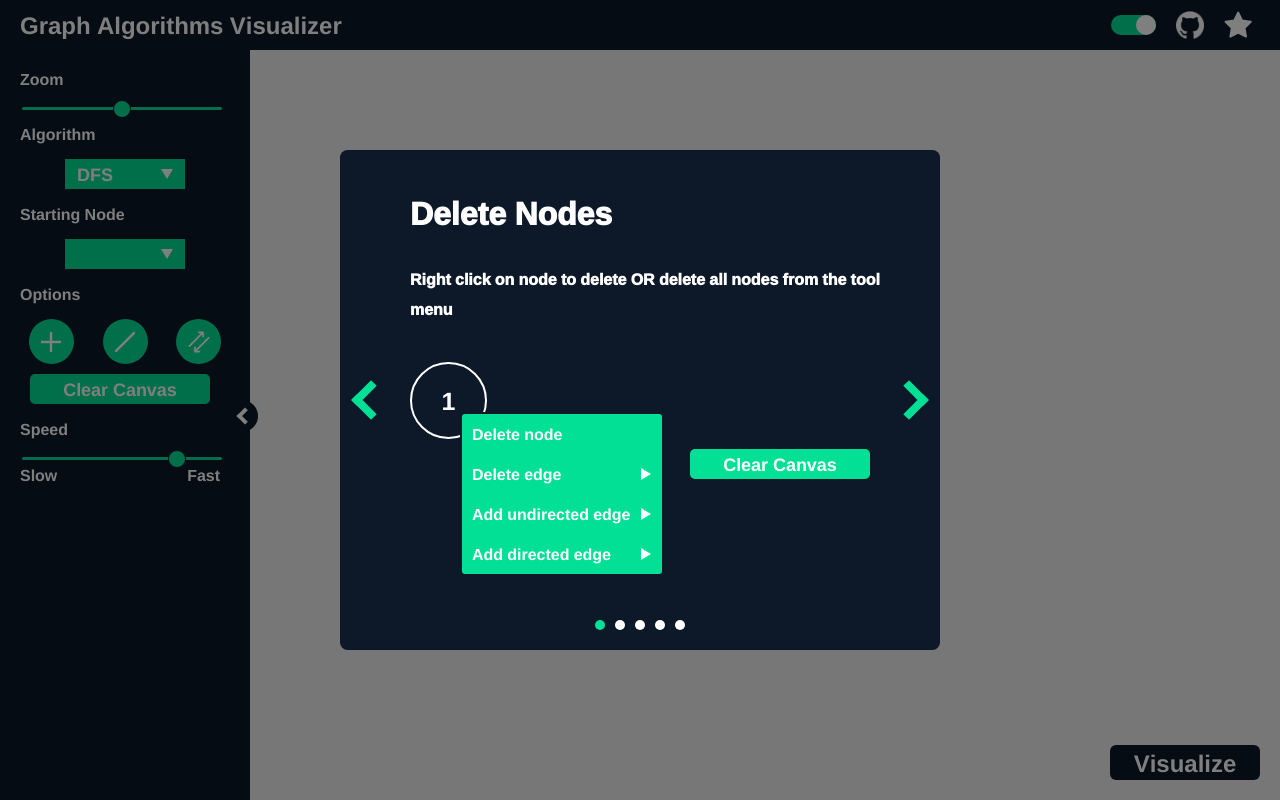
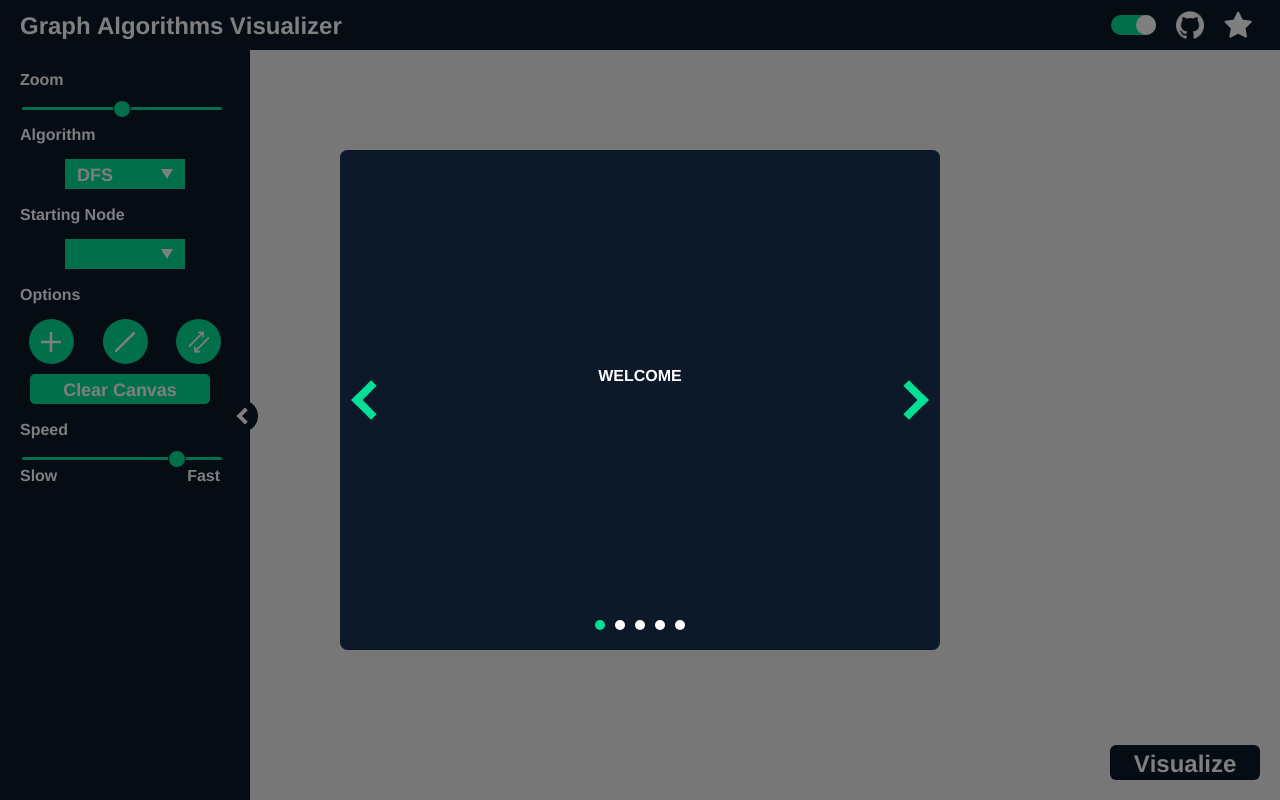
Before and after one commit to KarimElghamry/GraphAV, a React (Create React App) app: page / in a window 1280 px wide. Built offline with nearby package versions, Linux system fonts and the light colour scheme.

Commit message:
change: tutorial order

```diff
--- a/src/components/Tutorial/Tutorial.tsx
+++ b/src/components/Tutorial/Tutorial.tsx
@@ -14,9 +14,9 @@ const Tutorial: React.FC<Props> = (props: Props): ReactElement => {
     <Modal isVisible={props.isVisible} onExit={props.onExit}>
       <div style={{ width: '600px', height: '500px' }}>
         <Carousel>
+          <div>WELCOME</div>
+          <ContentContainer><AddNodeTut /></ContentContainer>
           <ContentContainer><DeleteNodeTut /></ContentContainer>
-          <ContentContainer><AddNodeTut /></ContentContainer>
-          <div>3</div>
           <div>4</div>
           <div>5</div>
         </Carousel>
```
